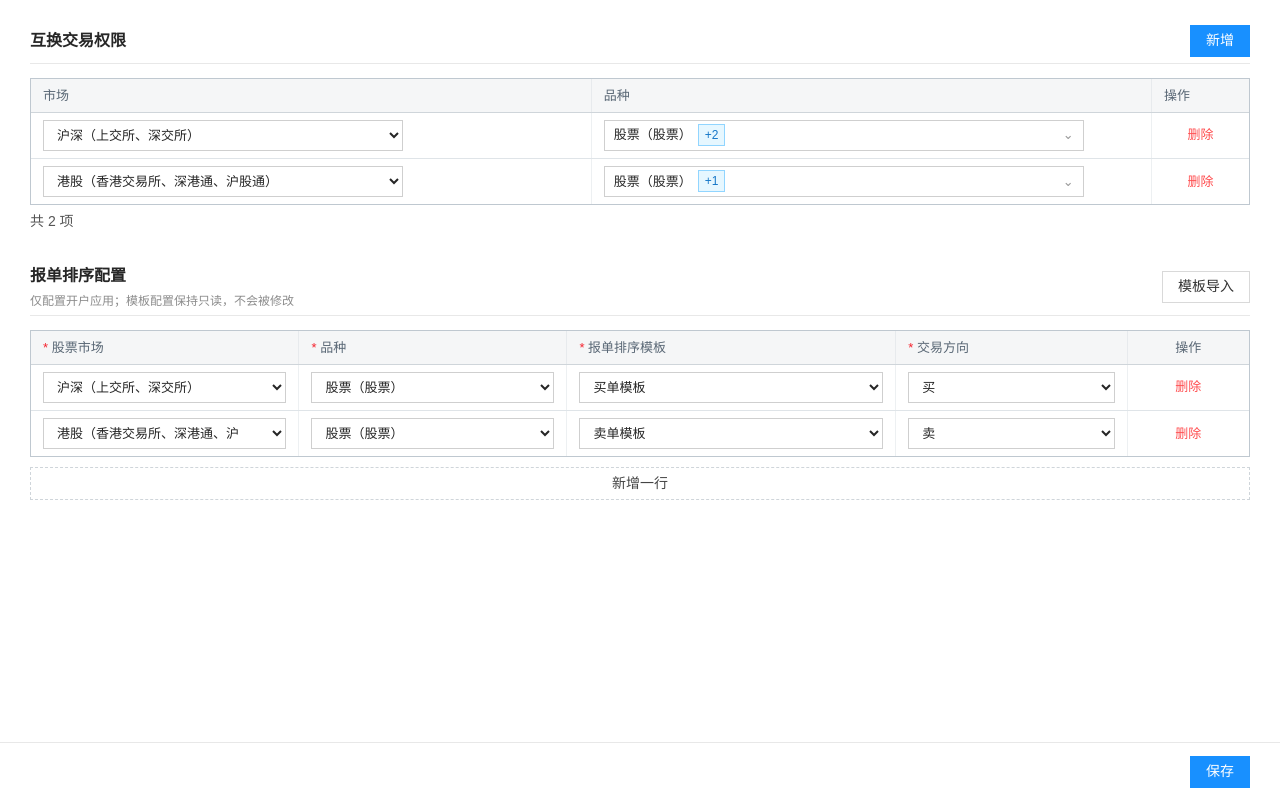
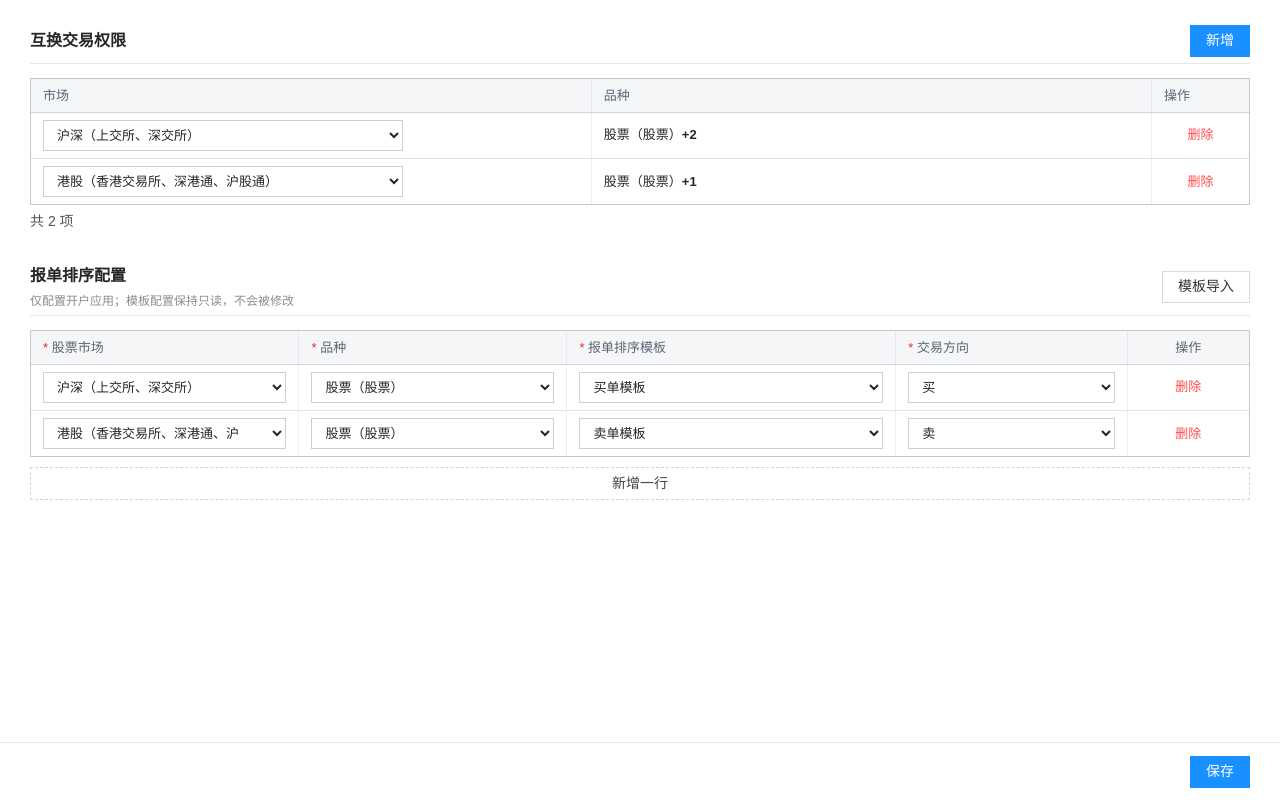
Before and after one commit to ldy-66/bct-account-routing-config, a Next.js app: page / in a window 1280 px wide. Built offline with nearby package versions, Linux system fonts and the light colour scheme.

Commit message:
Fix overlapping product selectors

```diff
--- a/app/page.tsx
+++ b/app/page.tsx
@@ -89,6 +89,7 @@ export default function Home() {
   const [permissions, setPermissions] = useState<Permission[]>(defaultPermissions);
   const [rules, setRules] = useState<Rule[]>(defaultRules);
   const [importOpen, setImportOpen] = useState(false);
+  const [openProductId, setOpenProductId] = useState<number | null>(null);
   const [selectedTemplate, setSelectedTemplate] = useState(sourceTemplates[0].name);
   const [toast, setToast] = useState("");
 
@@ -102,6 +103,14 @@ export default function Home() {
     } catch {
       // 本地数据异常时继续使用示例配置。
     }
+  }, []);
+
+  useEffect(() => {
+    const closeProductSelect = (event: PointerEvent) => {
+      if (!(event.target as Element).closest(".product-select")) setOpenProductId(null);
+    };
+    document.addEventListener("pointerdown", closeProductSelect);
+    return () => document.removeEventListener("pointerdown", closeProductSelect);
   }, []);
 
   const unusedMarkets = useMemo(
@@ -223,14 +232,14 @@ export default function Home() {
           <h1 id="permission-title">互换交易权限</h1>
           <button className="primary-button" onClick={addPermission} disabled={!unusedMarkets.length}>新增</button>
         </header>
-        <div className="table-wrap">
+        <div className="table-wrap permission-table-wrap">
           <table className="permission-table">
             <thead><tr><th>市场</th><th>品种</th><th>操作</th></tr></thead>
             <tbody>
               {permissions.map((permission, index) => (
                 <tr key={permission.id}>
                   <td><select aria-label={`第 ${index + 1} 行市场`} value={permission.market} onChange={(event) => updateMarket(permission.id, event.target.value as Market)}>{allMarkets.filter((market) => market === permission.market || !permissions.some((item) => item.market === market)).map((market) => <option key={market} value={market}>{marketLabel(market)}</option>)}</select></td>
-                  <td><ProductSelect permission={permission} onChange={(product, checked) => updateProducts(permission.id, product, checked)} /></td>
+                  <td><ProductSelect permission={permission} open={openProductId === permission.id} onToggle={() => setOpenProductId(openProductId === permission.id ? null : permission.id)} onChange={(product, checked) => updateProducts(permission.id, product, checked)} /></td>
                   <td className="actions"><button onClick={() => deletePermission(permission.id)}>删除</button></td>
                 </tr>
               ))}
@@ -274,11 +283,11 @@ export default function Home() {
   );
 }
 
-function ProductSelect({ permission, onChange }: { permission: Permission; onChange: (product: Product, checked: boolean) => void }) {
-  return <details className="product-select">
-    <summary>{permission.products.length ? <><span>{productLabel(permission.products[0])}</span>{permission.products.length > 1 && <b>+{permission.products.length - 1}</b>}</> : <span className="placeholder">请选择</span>}</summary>
-    <div className="product-options">{allProducts.map((product) => <label key={product}><input type="checkbox" checked={permission.products.includes(product)} onChange={(event) => onChange(product, event.target.checked)} /><span>{productLabel(product)}</span></label>)}</div>
-  </details>;
+function ProductSelect({ permission, open, onToggle, onChange }: { permission: Permission; open: boolean; onToggle: () => void; onChange: (product: Product, checked: boolean) => void }) {
+  return <div className={`product-select${open ? " open" : ""}`}>
+    <button type="button" className="product-trigger" aria-haspopup="listbox" aria-expanded={open} onClick={onToggle}>{permission.products.length ? <><span>{productLabel(permission.products[0])}</span>{permission.products.length > 1 && <b>+{permission.products.length - 1}</b>}</> : <span className="placeholder">请选择</span>}</button>
+    {open && <div className="product-options" role="listbox">{allProducts.map((product) => <label key={product}><input type="checkbox" checked={permission.products.includes(product)} onChange={(event) => onChange(product, event.target.checked)} /><span>{productLabel(product)}</span></label>)}</div>}
+  </div>;
 }
 
 function ImportDialog({ permissions, template, selectedTemplate, setSelectedTemplate, preview, onCancel, onImport }: { permissions: Permission[]; template: SourceTemplate; selectedTemplate: string; setSelectedTemplate: (name: string) => void; preview: Rule[]; onCancel: () => void; onImport: () => void }) {
```
